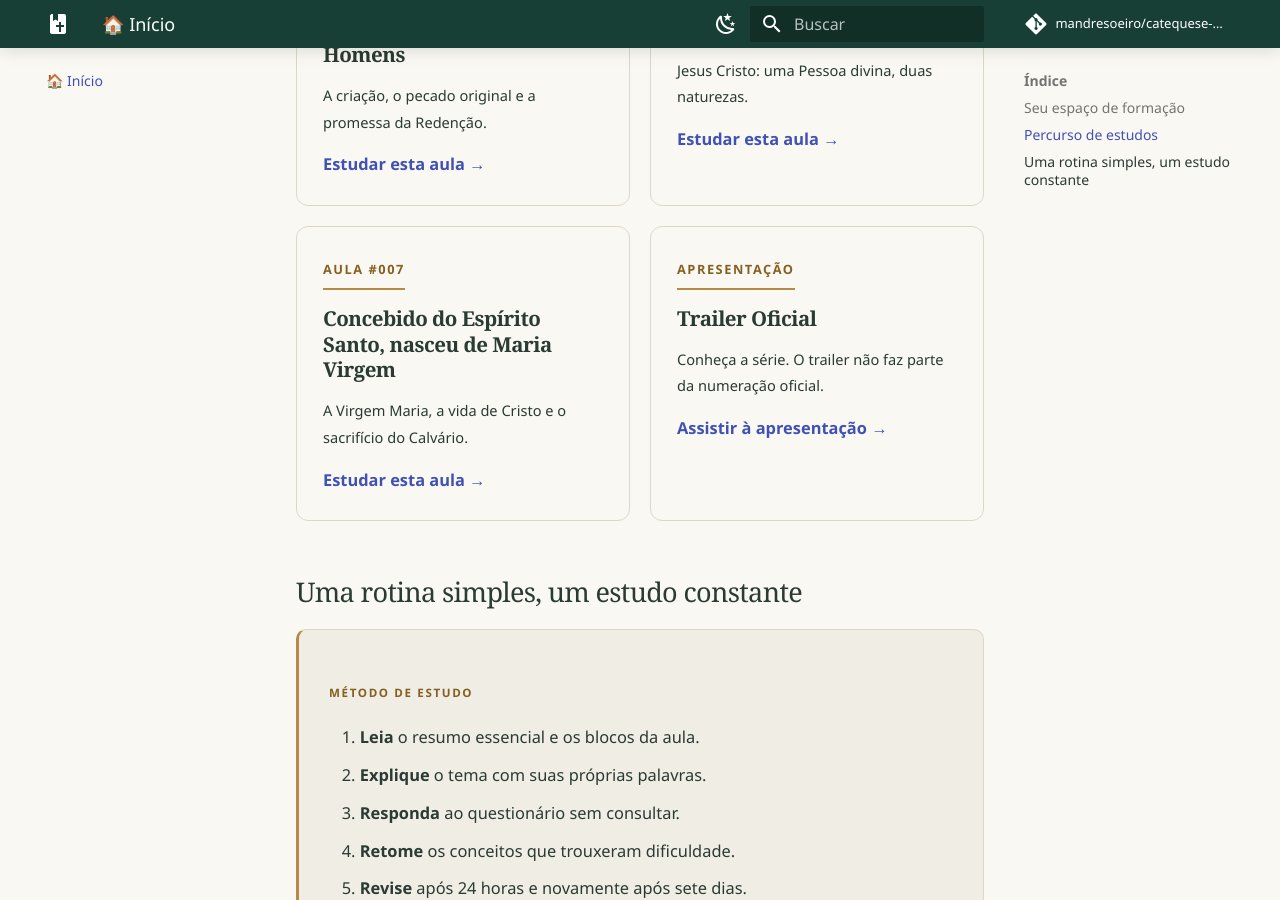
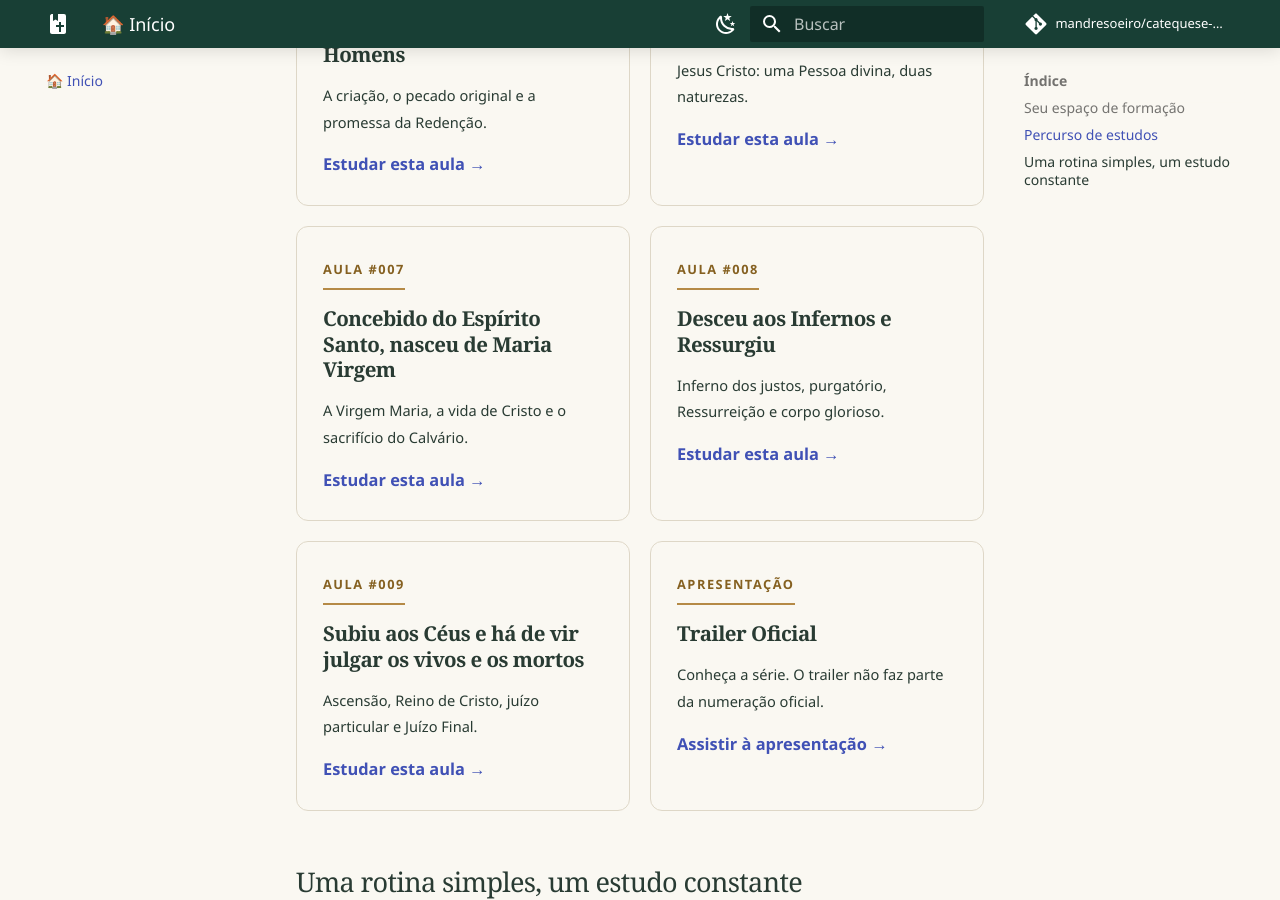
Before and after one commit to mandresoeiro/catequese-tradicional, an MkDocs documentation site: the page built from docs/index.md, in a window 1280 px wide and 900 px high, scrolled down 2101 px. Built offline with MkDocs 1.6.1 and Material for MkDocs 9.7.7, drawn with Linux system fonts in a browser that asks for light colours; comment, search, counter and statistics services are not loaded; some of the changed text lies outside the part shown.

Commit message:
docs: atualiza home para 09 aulas

```diff
--- a/docs/index.md
+++ b/docs/index.md
@@ -7,7 +7,7 @@
 <div class="hero-actions"><a class="hero-button primary" href="aulas/">Começar a estudar →</a><a class="hero-button secondary" href="dicionario/">Consultar dicionário</a></div>
 </div>
 
-<div class="study-stats"><span><strong>07</strong> aulas de formação</span><span><strong>07</strong> questionários de revisão</span><span><strong>01</strong> dicionário em construção</span></div>
+<div class="study-stats"><span><strong>09</strong> aulas de formação</span><span><strong>09</strong> questionários de revisão</span><span><strong>01</strong> dicionário em construção</span></div>
 
 ## Seu espaço de formação
 
@@ -19,7 +19,7 @@
 
 ## Percurso de estudos
 
-<p class="section-intro">Da religião natural à Encarnação do Verbo. Siga a sequência oficial das aulas e retome cada tema no seu ritmo.</p>
+<p class="section-intro">Da religião natural à Ascensão e ao Juízo. Siga a sequência oficial das aulas e retome cada tema no seu ritmo.</p>
 
 <div class="course-grid">
 <div class="course-card"><span class="number">AULA #001</span><h3>Religião Natural e Religião Sobrenatural</h3><p>Razão, consciência e o encontro com a Revelação.</p><a href="aulas/aula-01/">Estudar esta aula →</a></div>
@@ -29,6 +29,8 @@
 <div class="course-card"><span class="number">AULA #005</span><h3>Criador da Terra e dos Homens</h3><p>A criação, o pecado original e a promessa da Redenção.</p><a href="aulas/aula-05/">Estudar esta aula →</a></div>
 <div class="course-card"><span class="number">AULA #006</span><h3>Encarnação do Verbo</h3><p>Jesus Cristo: uma Pessoa divina, duas naturezas.</p><a href="aulas/aula-06/">Estudar esta aula →</a></div>
 <div class="course-card"><span class="number">AULA #007</span><h3>Concebido do Espírito Santo, nasceu de Maria Virgem</h3><p>A Virgem Maria, a vida de Cristo e o sacrifício do Calvário.</p><a href="aulas/aula-07/">Estudar esta aula →</a></div>
+<div class="course-card"><span class="number">AULA #008</span><h3>Desceu aos Infernos e Ressurgiu</h3><p>Inferno dos justos, purgatório, Ressurreição e corpo glorioso.</p><a href="aulas/aula-08/">Estudar esta aula →</a></div>
+<div class="course-card"><span class="number">AULA #009</span><h3>Subiu aos Céus e há de vir julgar os vivos e os mortos</h3><p>Ascensão, Reino de Cristo, juízo particular e Juízo Final.</p><a href="aulas/aula-09/">Estudar esta aula →</a></div>
 <div class="course-card"><span class="number">APRESENTAÇÃO</span><h3>Trailer Oficial</h3><p>Conheça a série. O trailer não faz parte da numeração oficial.</p><a href="aulas/trailer/">Assistir à apresentação →</a></div>
 </div>
 
```
